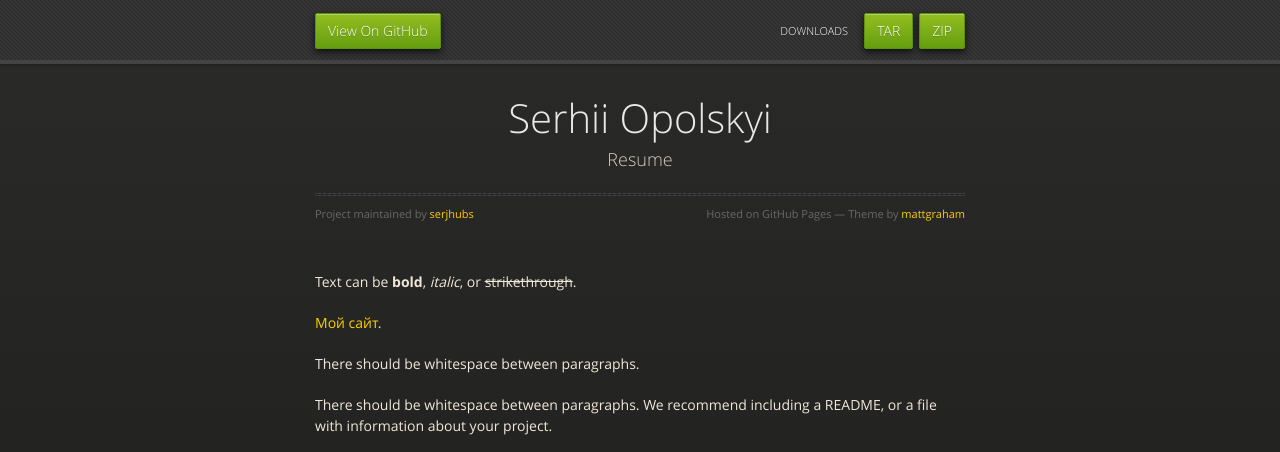
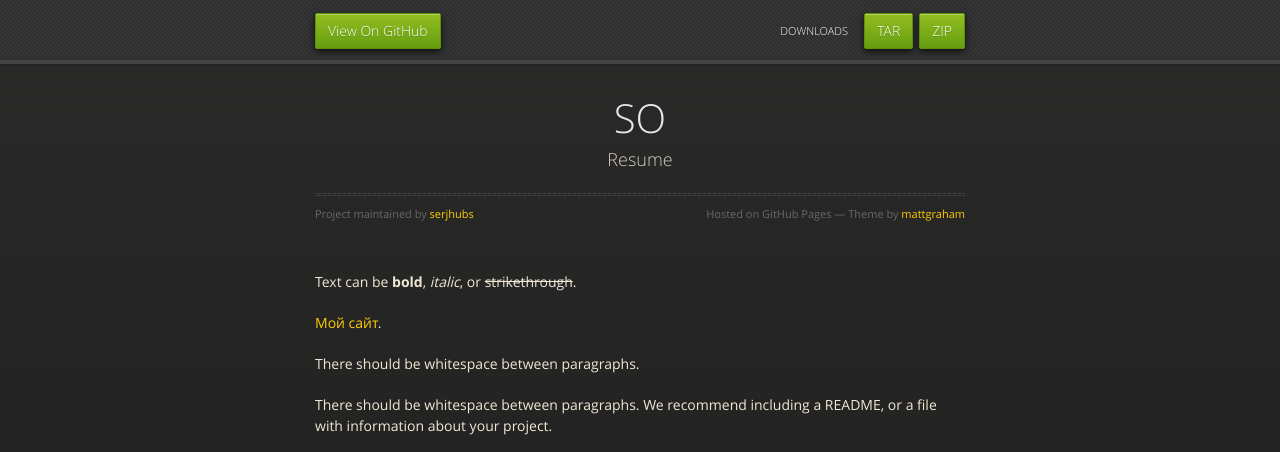
Before and after one commit to serjhubs/Resume, a Jekyll site: the page built from index.md, in a window 1280 px wide and 900 px high, cut to the strip 0-452 px from the top of the window. Built offline with Jekyll 4.4.1, drawn with Linux system fonts in a browser that asks for light colours.

Commit message:
Update _config.yml

```diff
--- a/_config.yml
+++ b/_config.yml
@@ -1,4 +1,4 @@
-title: Serhii Opolskyi
+title: SO
 description: Resume
 show_downloads: true
 google_analytics:
```
